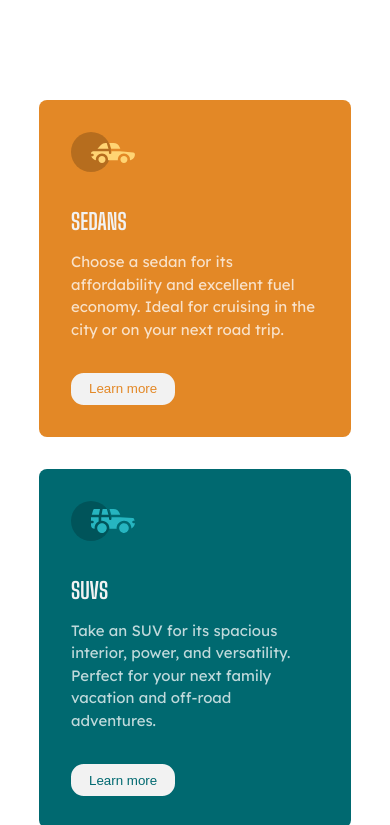
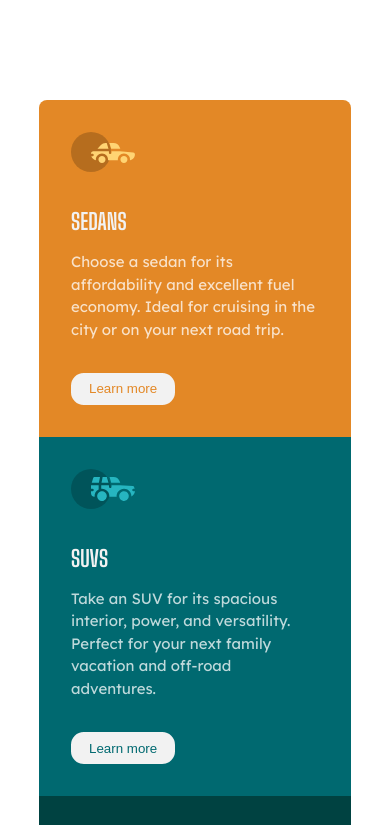
Before and after one commit to Don7Winner/3-column-card.com, a plain HTML site: page index.html in a window 390 px wide. Shown: the top 825 px of the page. Drawn offline with Linux system fonts and the light colour scheme.

Commit message:
updated media query

```diff
--- a/CSS/mediaquery.css
+++ b/CSS/mediaquery.css
@@ -51,11 +51,23 @@
 @media (max-width: 500px) {
   main {
     grid-template-columns: 1fr;
+    gap: 0;
     width: 80%;
+    top: 10px;
+    bottom: 10px;
+  }
+  .section-Sedans {
+    border-bottom-left-radius: 0;
+    border-bottom-right-radius: 0;
+  }
+  .section-SUSs {
+    border-radius: 0;
   }
   .section-Luxury {
     width: 100%;
     text-align: left;
+    border-top-left-radius: 0;
+    border-top-right-radius: 0;
   }
 }
 @media (max-width: 406px) {
```
